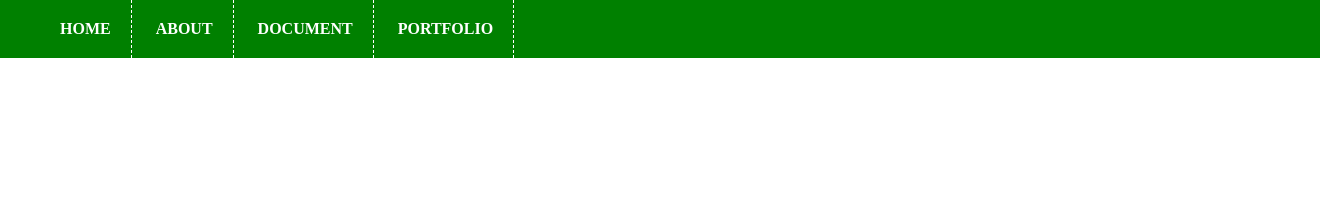
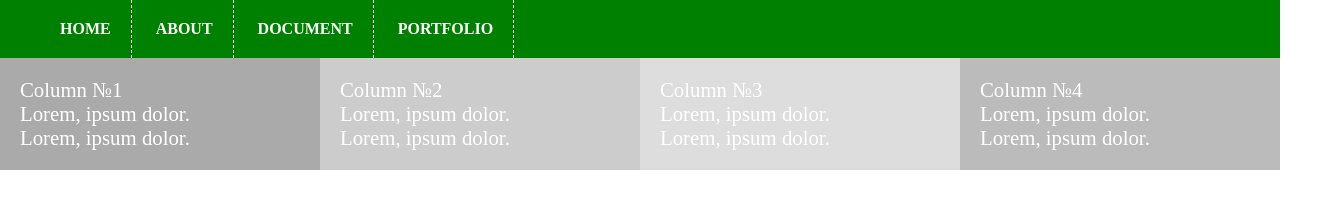
Before and after one commit to RubanDz/-media, a plain HTML site: page index.html in a window 1280 px wide. Shown: the whole page, 1320 px wide, since content can reach past the window. Drawn offline with Linux system fonts and the light colour scheme.

Commit message:
fead: add content column

```diff
--- a/index.html
+++ b/index.html
@@ -21,8 +21,29 @@
          </ul>
       </nav>
    </header>
-
-
-
+   <main>
+      <div class="content">
+         <div class="content__column content__column_background">
+            <p>Column №1</p>
+            <p>Lorem, ipsum dolor.</p>
+            <p>Lorem, ipsum dolor.</p>
+         </div>
+         <div class="content__column content__column_background">
+            <p>Column №2</p>
+            <p>Lorem, ipsum dolor.</p>
+            <p>Lorem, ipsum dolor.</p>
+         </div>
+         <div class="content__column content__column_background">
+            <p>Column №3</p>
+            <p>Lorem, ipsum dolor.</p>
+            <p>Lorem, ipsum dolor.</p>
+         </div>
+         <div class="content__column content__column_background">
+            <p>Column №4</p>
+            <p>Lorem, ipsum dolor.</p>
+            <p>Lorem, ipsum dolor.</p>
+         </div>
+      </div>
+   </main>
 </body>
 </html>
--- a/style.css
+++ b/style.css
@@ -1,9 +1,13 @@
+* {
+   box-sizing: border-box;
+}
+/*Навигация*/
 .navigate {
    width: 100%;
    background-color: green;
 }
 @media screen and (max-width: 680px) {
-   .navigate {background-color: black;}
+   .navigate {background-color: rgba(0, 0, 0, .8)}
 }
 .navigate__link {
   display: inline-block;
@@ -27,3 +31,41 @@
 .navigate__link_decor:active {
    color: lightcoral;
 }
+/*Контент Column*/
+.content::after {
+   content: "";
+   display: table;
+   clear: both;
+}
+.content__column {
+   float: left;
+   width: 25%;
+   padding: 20px;
+}
+@media screen and (max-width: 992px) {
+   .content__column {
+      width: 50%;
+   }
+}
+@media screen and (max-width: 600px) {
+   .content__column {
+      width: 100%;
+   }
+}
+   .content__column_background {
+      background-color: gray;
+      color: white;
+      font-size: 1.3rem;
+   }
+   .content__column_background:nth-child(1)  {
+      background-color: #aaa;
+   }
+   .content__column_background:nth-child(2)  {
+      background-color: #ccc;
+   }
+   .content__column_background:nth-child(3)  {
+      background-color: #ddd;
+   }
+   .content__column_background:last-of-type {
+      background-color: #bbb;
+   }
```
